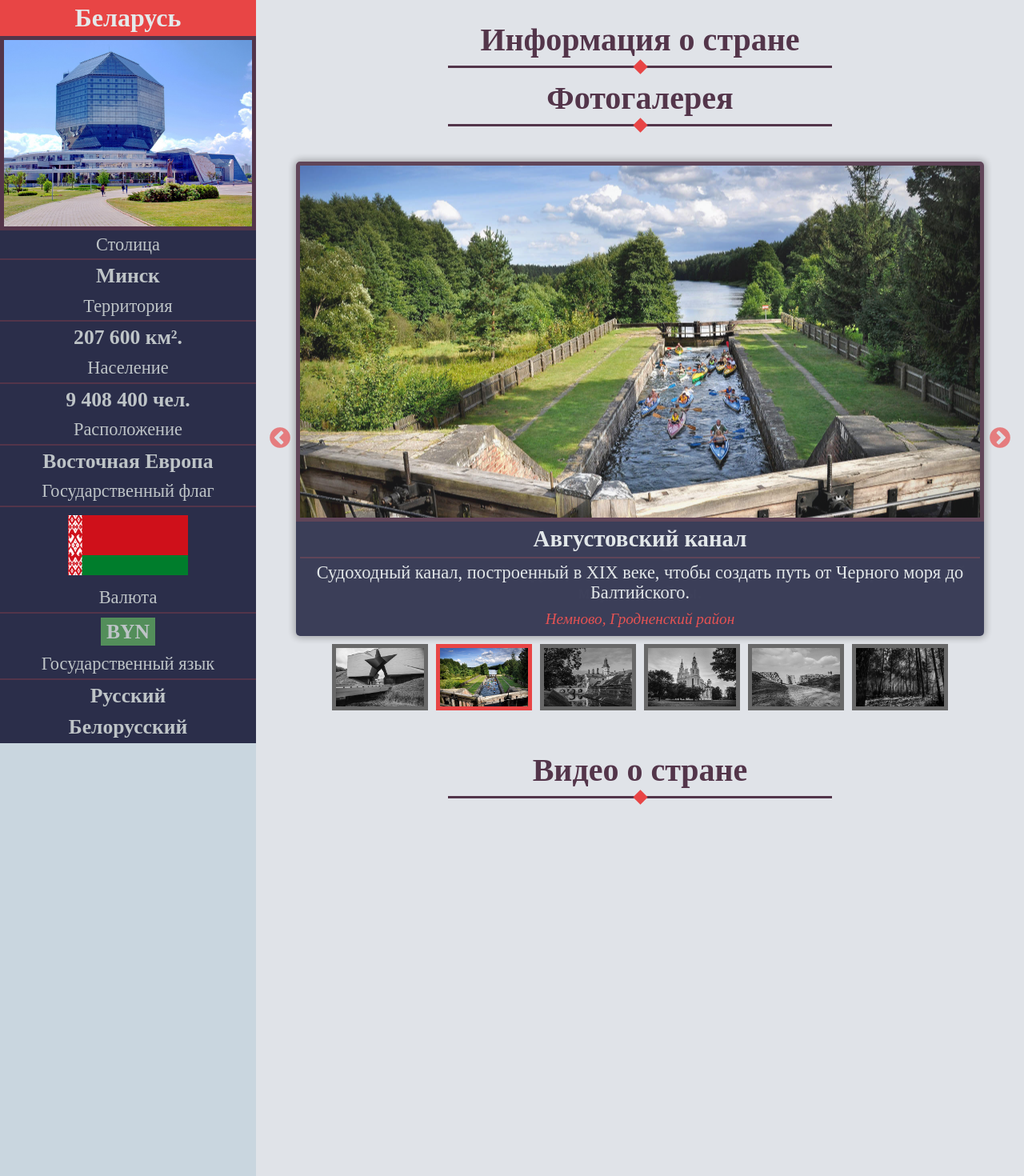
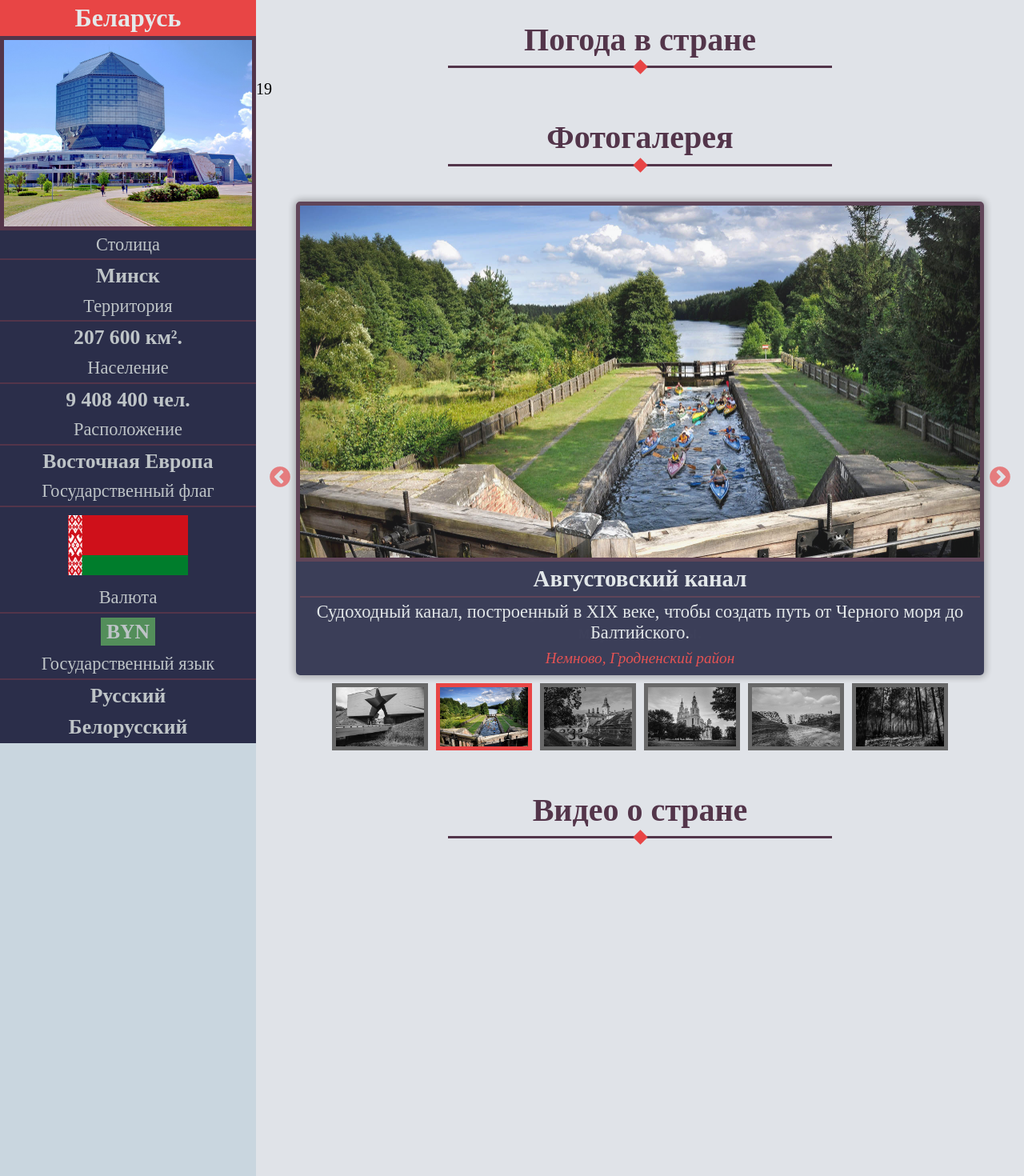
Before and after one commit to I-vasilich-I/travel-app, a React app: page / in a window 1280 px wide. Shown: the top 1470 px of the page at 80% size. Built offline with nearby package versions, Linux system fonts and the light colour scheme.

Commit message:
fix: fix display video player

```diff
--- a/src/assets/layouts/CountryPage.scss
+++ b/src/assets/layouts/CountryPage.scss
@@ -4,7 +4,7 @@
   max-width: 1280px;
   width: 100%;
   margin: 0 auto;
-  box-shadow: 0px 0px 10px 0px rgba(0, 0, 0, 0.15);
+  box-shadow: 0px 0px 10px 0px rgba(0, 0, 0, 0.20);
 }
 
 .country-info {
--- a/src/assets/layouts/VideoPlayer.scss
+++ b/src/assets/layouts/VideoPlayer.scss
@@ -1,7 +1,3 @@
-.video-section {
-  width: 100%;
-  padding: 20px 50px;
-
 .player-wrapper {
   width: 100%;
   position: relative;
@@ -13,4 +9,3 @@
     left: 0;
   }
 }
-}
--- /dev/null
+++ b/src/assets/layouts/WeatherWidget.scss
@@ -0,0 +1,4 @@
+.widget-wrapper {
+  width: 100%;
+  background-color: #53354a;
+}
--- a/src/modules/CountryContent.tsx
+++ b/src/modules/CountryContent.tsx
@@ -9,6 +9,7 @@ import fourthImage from "../assets/images/4.jpg";
 import fifthImage from "../assets/images/5.jpg";
 import sixthImage from "../assets/images/6.jpg";
 import VideoPlayer from "./VideoPlayer";
+import WeatherWidget from "./WeatherWidget";
 
 export default function CountryContent(): JSX.Element {
 
@@ -53,7 +54,8 @@ export default function CountryContent(): JSX.Element {
 
   return (
     <div className='country-content'>
-      <ContentTitle title='Информация о стране'/>
+      <ContentTitle title='Погода в стране'/>
+      <WeatherWidget />
       <ContentTitle title='Фотогалерея'/>
       <ImageSlider slides={tempDate}/>
       <ContentTitle title='Видео о стране'/>
--- a/src/modules/VideoPlayer.tsx
+++ b/src/modules/VideoPlayer.tsx
@@ -11,10 +11,8 @@ export default function VideoPlayer(props: { url: string }): JSX.Element {
   }
 
   return (
-    <div className='video-section'>
-      <div className='player-wrapper'>
-        <Player {...config}/>
-      </div>
+    <div className='player-wrapper'>
+      <Player {...config}/>
     </div>
   );
 }
--- /dev/null
+++ b/src/modules/WeatherWidget.tsx
@@ -0,0 +1,20 @@
+import React, {useEffect} from 'react';
+
+interface WeatherWidgetProps {
+  country: string
+}
+
+export default function WeatherWidget():JSX.Element {
+
+  useEffect(()=>{
+
+  });
+
+  return (
+    <div className='widget-wrapper'>
+      <div className="temperature-box">
+      <div className="degree">19</div>
+      </div>
+    </div>
+  );
+}
```
Lines whose indentation alone changed are shown as unchanged.
